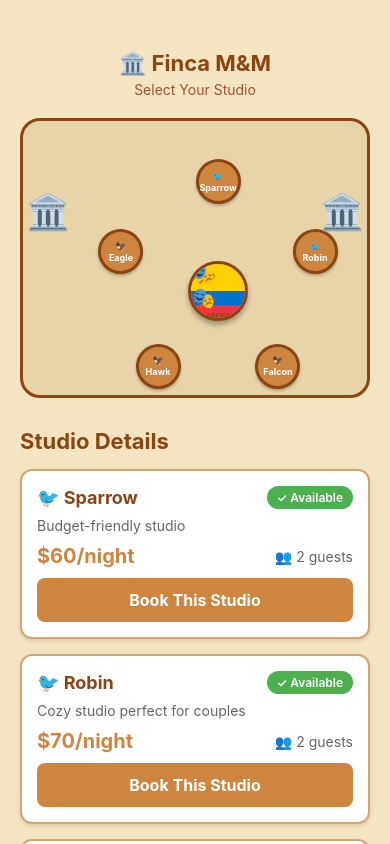
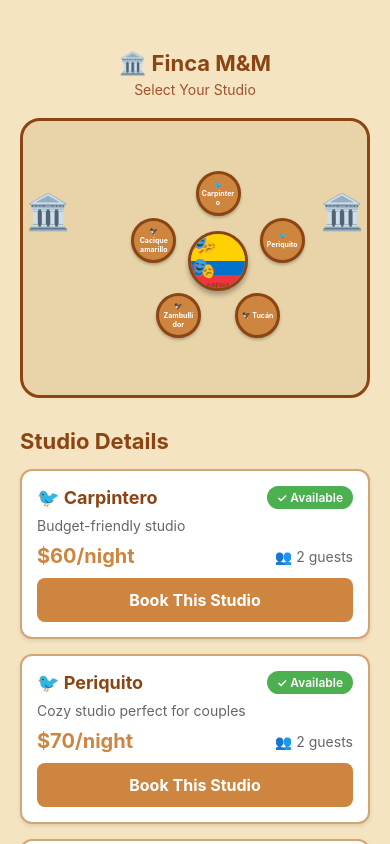
Before and after one commit to WiliScorpion/finca-mm, a React Native app: screen / in a window 390 px wide. Built offline with nearby package versions, Linux system fonts and the light colour scheme.

Commit message:
Update UI: center arena, reduce button distance, adjust text sizing, clean up redundant files

```diff
--- a/src/data/studios.ts
+++ b/src/data/studios.ts
@@ -3,7 +3,7 @@ import { StudioFlat } from '../types';
 export const STUDIOS: StudioFlat[] = [
   {
     id: 1,
-    name: '🐦 Sparrow',
+    name: '🐦 Carpintero',
     description: 'Budget-friendly studio',
     price: 60,
     capacity: 2,
@@ -12,7 +12,7 @@ export const STUDIOS: StudioFlat[] = [
   },
   {
     id: 2,
-    name: '🐦 Robin',
+    name: '🐦 Periquito',
     description: 'Cozy studio perfect for couples',
     price: 70,
     capacity: 2,
@@ -21,7 +21,7 @@ export const STUDIOS: StudioFlat[] = [
   },
   {
     id: 3,
-    name: '🦅 Falcon',
+    name: '🦅 Tucán',
     description: 'Spacious studio with mountain view',
     price: 80,
     capacity: 2,
@@ -30,7 +30,7 @@ export const STUDIOS: StudioFlat[] = [
   },
   {
     id: 4,
-    name: '🦅 Hawk',
+    name: '🦅 Zambullidor',
     description: 'Large studio ideal for families',
     price: 100,
     capacity: 4,
@@ -39,7 +39,7 @@ export const STUDIOS: StudioFlat[] = [
   },
   {
     id: 5,
-    name: '🦅 Eagle',
+    name: '🦅 Cacique amarillo',
     description: 'Luxury studio with all amenities',
     price: 120,
     capacity: 3,
--- a/src/screens/AmphitheaterBookingScreen.tsx
+++ b/src/screens/AmphitheaterBookingScreen.tsx
@@ -24,12 +24,11 @@ export default function AmphitheaterBookingScreen({ studios, onStudioSelect, onB
     const angleStep = (Math.PI * 2) / total; // Full circle divided by number of studios
     const angle = angleStep * index - Math.PI / 2; // Start from top
 
-    // Calculate safe radius - ensure seats don't overflow
-    const maxAllowedRadius = (USABLE_WIDTH / 2) - (SEAT_SIZE / 2) - 5;
-
-    // Smaller radius to keep buttons closer to arena
-    const baseRadius = IS_SMALL_SCREEN ? 42 : 70;
-    const radius = Math.min(ARENA_SIZE + baseRadius, maxAllowedRadius * 0.7);
+    // Consistent distance from arena edge to button edge
+    const arenaRadius = ARENA_SIZE / 2;
+    const buttonRadius = SEAT_SIZE / 2;
+    const gapDistance = IS_SMALL_SCREEN ? 15 : 20;
+    const radius = arenaRadius + gapDistance + buttonRadius;
 
     const x = radius * Math.cos(angle);
     const y = radius * Math.sin(angle);
@@ -63,6 +62,7 @@ export default function AmphitheaterBookingScreen({ studios, onStudioSelect, onB
         {studios.map((studio, index) => {
           const { x, y } = getStudioPosition(index, studios.length);
           const isSelected = selectedStudio === studio.id;
+          const arenaCenter = IS_SMALL_SCREEN ? (280 - ARENA_SIZE) / 2 : (400 - ARENA_SIZE) / 2;
 
           return (
             <TouchableOpacity
@@ -71,7 +71,7 @@ export default function AmphitheaterBookingScreen({ studios, onStudioSelect, onB
                 styles.studioSeat,
                 {
                   left: (USABLE_WIDTH / 2) + CONTAINER_PADDING + x - (SEAT_SIZE / 2),
-                  top: (IS_SMALL_SCREEN ? 140 : 200) + y,
+                  top: arenaCenter + (ARENA_SIZE / 2) + y - (SEAT_SIZE / 2),
                 },
                 !studio.available && styles.unavailableSeat,
                 isSelected && styles.selectedSeat,
@@ -193,7 +193,7 @@ const styles = StyleSheet.create({
     borderWidth: 3,
     borderColor: '#8b4513',
     left: (USABLE_WIDTH / 2) + CONTAINER_PADDING - (ARENA_SIZE / 2),
-    top: IS_SMALL_SCREEN ? 140 : 200,
+    top: IS_SMALL_SCREEN ? (280 - ARENA_SIZE) / 2 : (400 - ARENA_SIZE) / 2,
     justifyContent: 'center',
     alignItems: 'center',
     shadowColor: '#000',
@@ -259,11 +259,14 @@ const styles = StyleSheet.create({
     alignItems: 'center',
   },
   seatName: {
-    fontSize: IS_SMALL_SCREEN ? 9 : 16,
+    fontSize: IS_SMALL_SCREEN ? 7 : 11,
     fontWeight: 'bold',
     color: '#fff',
     textAlign: 'center',
-    paddingHorizontal: 1,
+    paddingHorizontal: 2,
+    paddingVertical: 2,
+    maxWidth: SEAT_SIZE - 8,
+    overflow: 'hidden',
   },
   seatTier: {
     fontSize: 10,
```
Also changed, not shown: App.tsx (deleted, +0 -55 lines), index.ts (deleted, +0 -8 lines), 1 other file (tests, documents, lock files or other folders).
